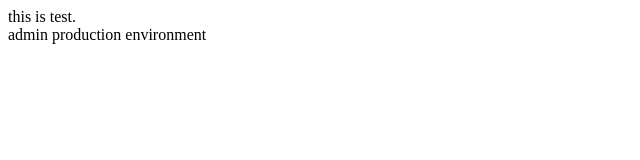
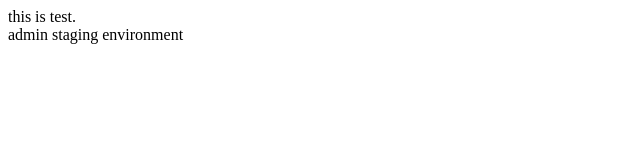
Before and after one commit to dyamashiro-techbeans/medical_admin, a plain HTML site: page index.html in a window 1280 px wide. Shown: the full height of the page, 0-640 px from the left. Drawn offline with Linux system fonts and the light colour scheme.

Commit message:
Update index.html

```diff
--- a/index.html
+++ b/index.html
@@ -5,6 +5,6 @@
     <title>test page</title>
   </head>
   <body>
-    this is test.<br />admin production environment
+    this is test.<br />admin staging environment
   </body>
 </html>
```
